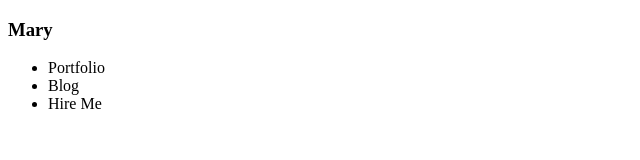
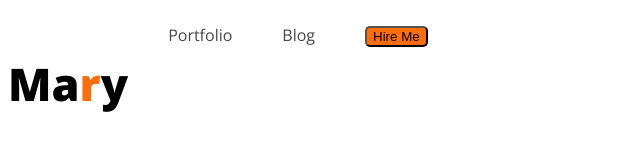
Before and after one commit to sohag55rana/web_developer_portfolio, a plain HTML site: page index.html in a window 1280 px wide. Shown: the whole page, without its empty margins (0-640 px from the left). Drawn offline with nearby package versions, Linux system fonts and the light colour scheme.

Commit message:
added new text

```diff
--- a/index.html
+++ b/index.html
@@ -4,15 +4,20 @@
     <meta charset="UTF-8">
     <meta name="viewport" content="width=device-width, initial-scale=1.0">
     <title>web Developer Portfolio</title>
+    <link rel="stylesheet" href="styles/portfolio.css">
+    <link rel="preconnect" href="https://fonts.googleapis.com">
+<link rel="preconnect" href="https://fonts.gstatic.com" crossorigin>
+<link href="https://fonts.googleapis.com/css2?family=Open+Sans:ital,wght@0,300..800;1,300..800&display=swap" rel="stylesheet">
+
 </head>
 <body>
     <header>
         <nav>
-            <h3>Mary</h3>
+            <h3 class="nav-title">Ma<span class="text-primary">r</span>y</h3>
             <ul>
-                <li>Portfolio</li>
-                <li>Blog</li>
-                <li>Hire Me</li>
+                <li><a href="">Portfolio</a></li>
+                <li><a href="">Blog</a></li>
+                <li><button class="btn-primary">Hire Me</button></li>
             </ul>
         </nav>
 
--- /dev/null
+++ b/styles/portfolio.css
@@ -0,0 +1,34 @@
+/* common shared styles */
+body{
+
+  font-family: "Open Sans", sans-serif;
+  font-optical-sizing: auto;
+  font-style: normal;
+}
+/* nav related style  */
+nav{
+    display: flex;
+}
+.nav-title{
+    font-size: 45px;
+    font-weight: 800;
+    text-align: left;
+}
+.text-primary{
+    color: rgb(253, 110, 10);
+}
+nav > ul{
+    display: flex;
+}
+nav li{
+    list-style: none;
+    margin-right: 50px;
+}
+nav a {
+    text-decoration: none;
+    color: rgb(71, 71, 71);
+}
+.btn-primary {
+    border-radius: 5px;
+    background: rgb(253, 110, 10);
+}
```
